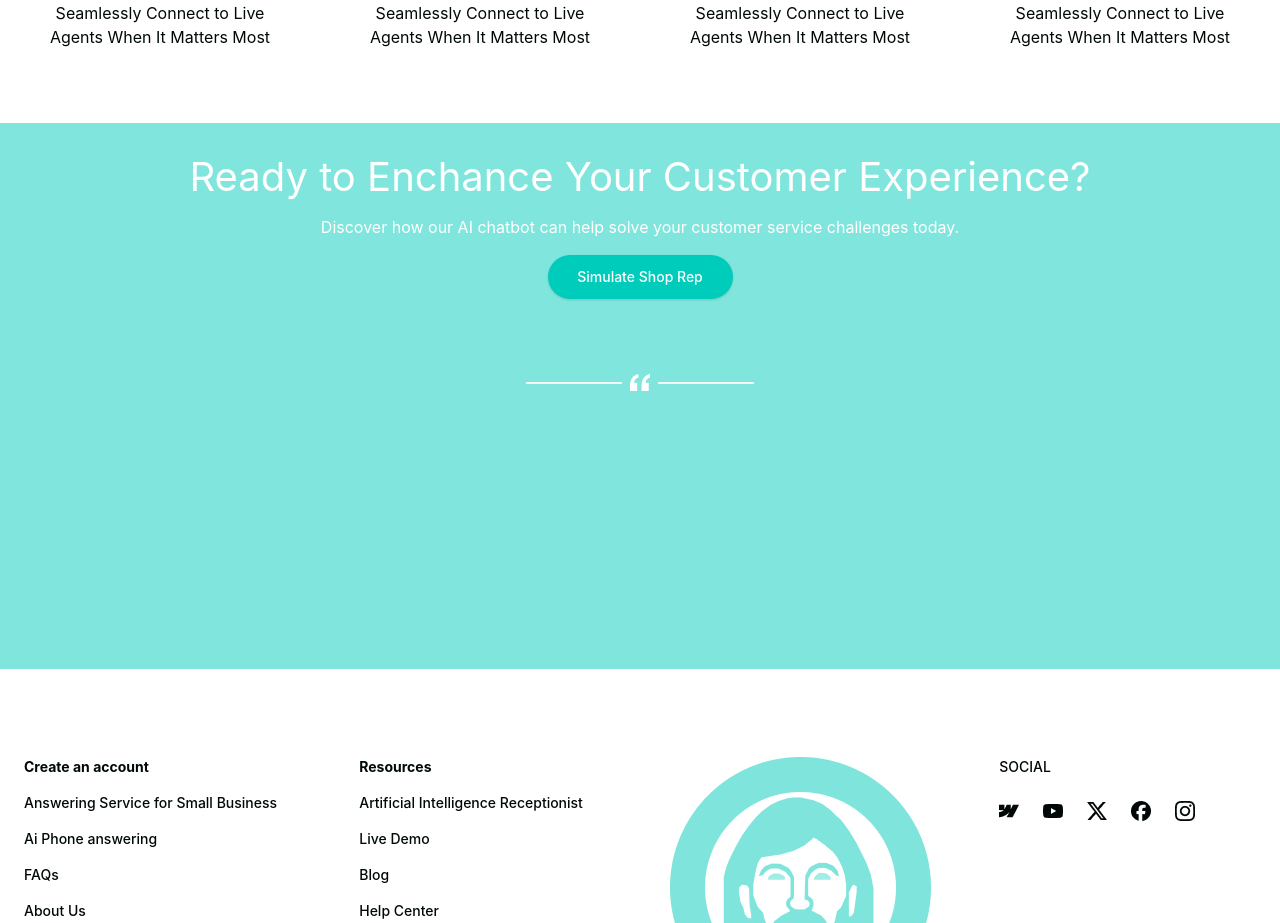
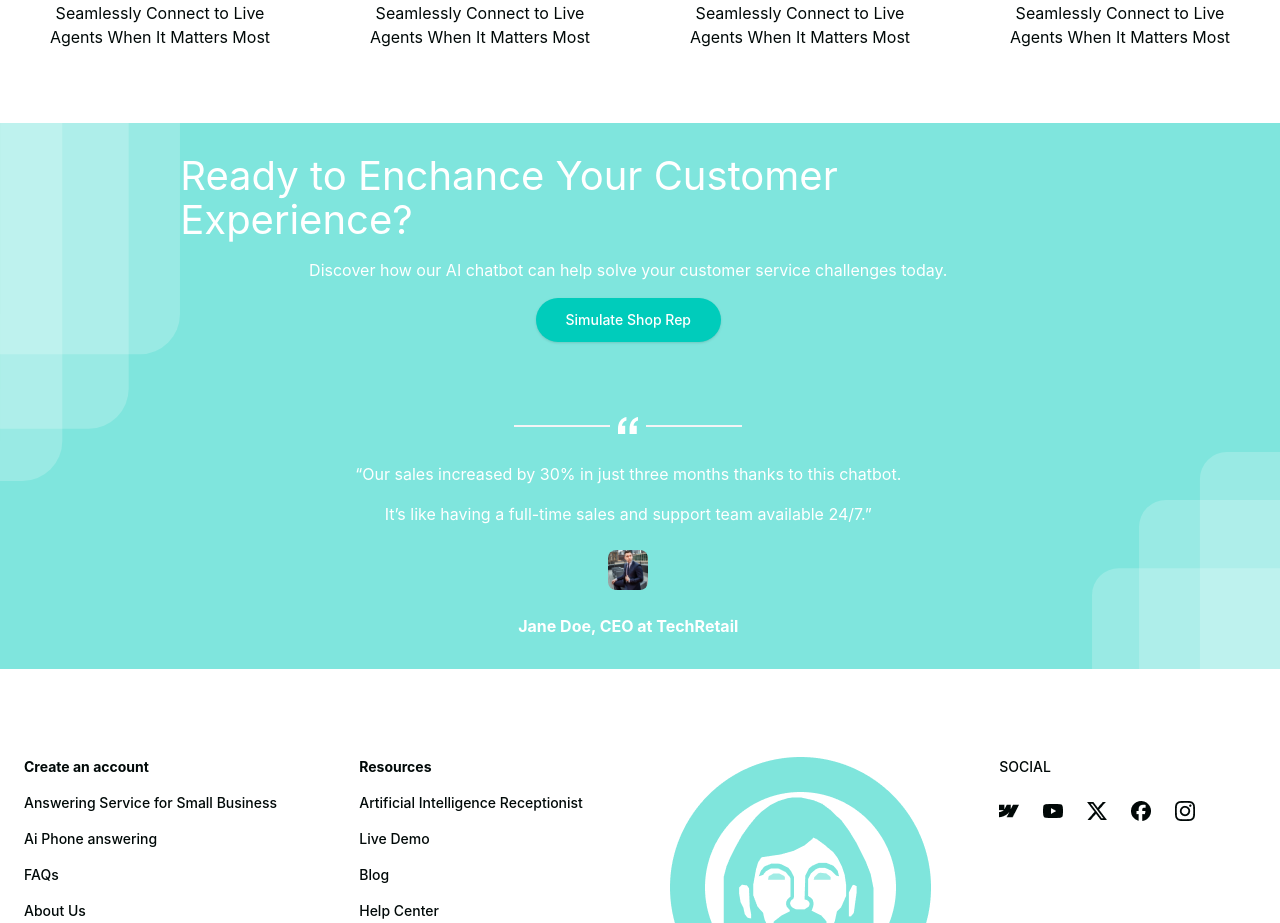
Before and after one commit to FaatehNaeem/SHOP-REP, a React (Vite) app: page / in a window 1280 px wide. Shown: the part 4142-5065 px from the top of the page. Built offline with nearby package versions, Linux system fonts and the light colour scheme.

Commit message:
customer-experience-banner

```diff
--- a/src/components/customer-experience-banner.tsx
+++ b/src/components/customer-experience-banner.tsx
@@ -3,8 +3,20 @@ import { Button } from "./ui/button";
 
 export default function CustomerExperienceBanner() {
   return (
-    <div className="w-screen bg-[#00CCBB80] flex flex-col items-center gap-4 h-[546px] mt-16 pt-8">
-      <h1 className="text-background text-[40px]">Ready to Enchance Your Customer Experience?</h1>
+    <div className="w-screen mt-16 bg-[#00CCBB80] flex flex-row h-[546px]">
+      <div className="w-[15%]">
+        <img
+          src="customer-experience-banner.svg"
+          alt=""
+          width={"200px"}
+          height={"373px"}
+        />
+      </div>
+
+      <div className="flex flex-col w-[70%] justify-center items-center gap-4">
+        <h1 className="text-background text-[40px]">
+          Ready to Enchance Your Customer Experience?
+        </h1>
         <p className="text-background">
           Discover how our AI chatbot can help solve your customer service
           challenges today.
@@ -12,9 +24,35 @@ export default function CustomerExperienceBanner() {
         <Button className="bg-secondary-foreground rounded-3xl w-[185px] h-[44px] text-background focus-visible:ring-0 hover:border-none hover:bg-teal-500 focus:outline-none">
           Simulate Shop Rep
         </Button>
+        <Divider imgString="white-comma.svg" />
+        <p className="text-background w-[618px] text-center">
+          “Our sales increased by 30% in just three months thanks to this
+          chatbot.
+        </p>
+        <p className="text-background w-[618px] text-center">
+          It’s like having a full-time sales and support team available 24/7.”
+        </p>
 
-          <Divider imgString="white-comma.svg"/>
+        <img
+          src="testimonial.svg"
+          alt=""
+          width={"40px"}
+          height={"40px"}
+          className="mt-2 rounded-md"
+        />
+        <p className="text-background font-bold mt-2">
+          Jane Doe, CEO at TechRetail
+        </p>
+      </div>
 
+      <div className="flex items-end ml-4">
+        <img
+          src="customer-experience-banner-2.svg"
+          alt=""
+          width={"200px"}
+          height={"373px"}
+        />
+      </div>
     </div>
   );
 }
```
Also changed, not shown: public/customer-experience-banner-2.svg (added), public/customer-experience-banner.svg (added). Lines whose indentation alone changed are shown as unchanged.
